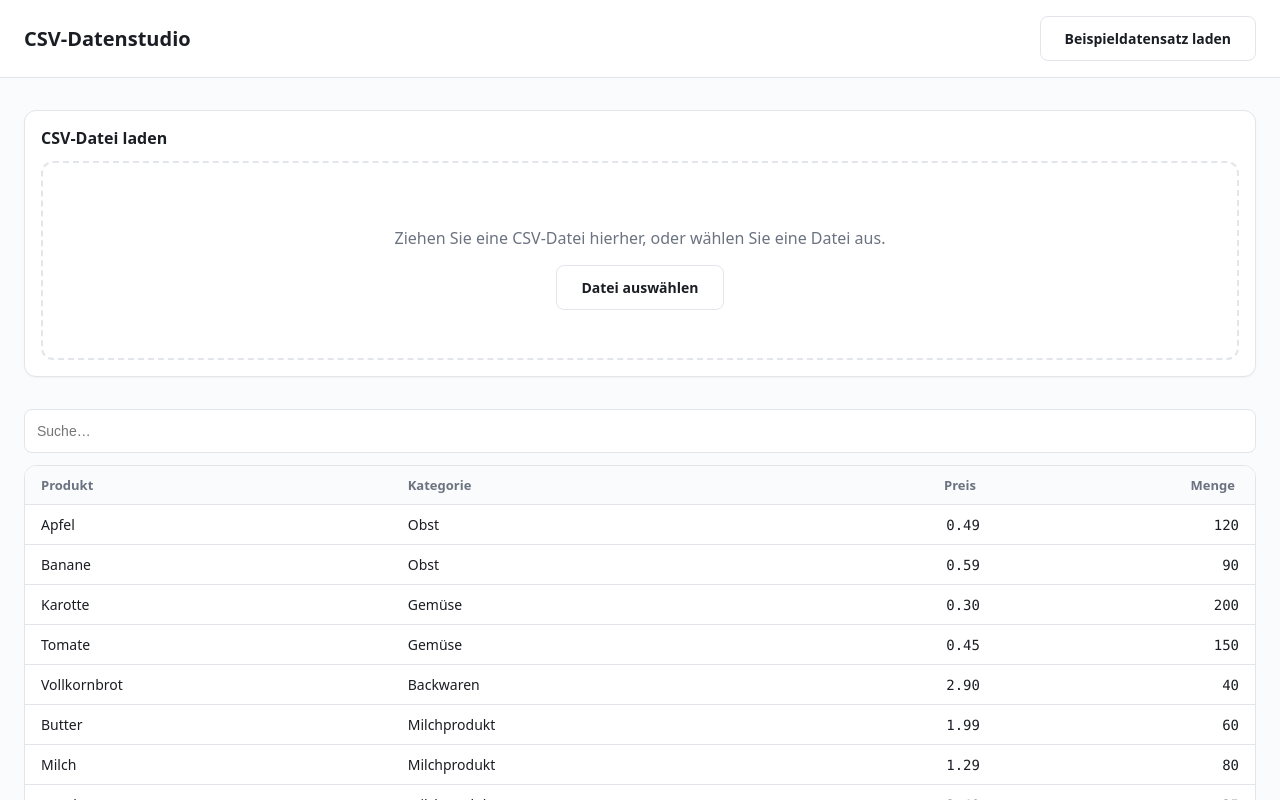
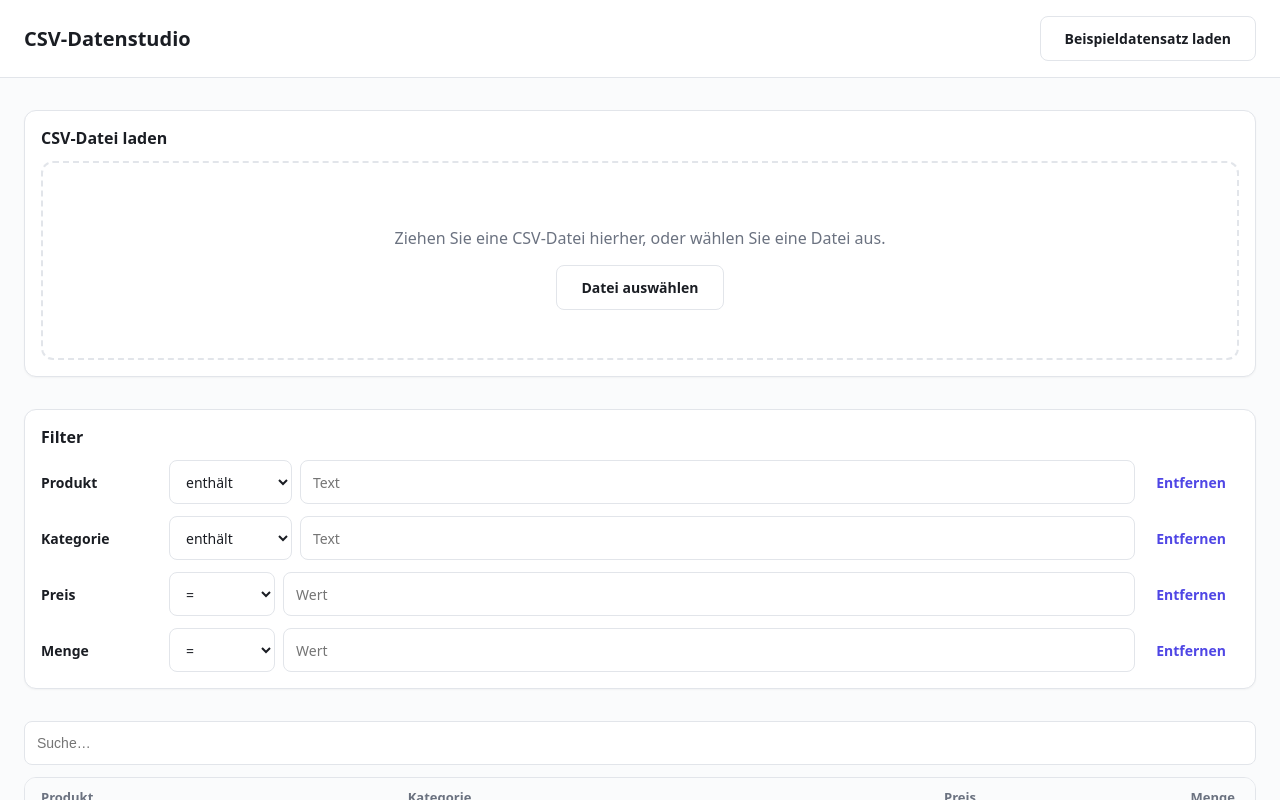
Before and after one commit to M3-13/e2e-spa-datastudio-20260905-103544-2392, a React (Vite) app: page / in a window 1280 px wide. Both pictures are taken after a click on the button "Beispieldatensatz laden". Shown: the top 800 px of the page. Built offline with nearby package versions, Linux system fonts and the light colour scheme.

Commit message:
feat: Filterzeile mit UND-verknüpften Spaltenbedingungen implementieren (#15)
Closes #6

Co-authored-by: office-crew <development@office-crew.dev>

```diff
--- a/src/features/filter/FilterRow.tsx
+++ b/src/features/filter/FilterRow.tsx
@@ -1,3 +1,235 @@
+import { useEffect, useState, type CSSProperties } from 'react';
+import { useAppState } from '../../state/AppStateContext';
+import { getVisibleColumns } from '../../data/pipeline';
+import type { ColumnDef, ColumnFilter, FilterOp } from '../../types';
+
+interface OpOption {
+  value: FilterOp;
+  label: string;
+}
+
+const TEXT_OPS: OpOption[] = [
+  { value: 'contains', label: 'enthält' },
+  { value: 'equals', label: 'gleich' },
+  { value: 'startsWith', label: 'beginnt mit' },
+];
+
+const NUMBER_OPS: OpOption[] = [
+  { value: 'eq', label: '=' },
+  { value: 'lt', label: '<' },
+  { value: 'gt', label: '>' },
+  { value: 'between', label: 'zwischen' },
+];
+
+interface Draft {
+  op: FilterOp;
+  value: string;
+  valueTo: string;
+}
+
+function defaultOpFor(column: ColumnDef): FilterOp {
+  return column.type === 'number' ? 'eq' : 'contains';
+}
+
+function opsFor(column: ColumnDef): OpOption[] {
+  return column.type === 'number' ? NUMBER_OPS : TEXT_OPS;
+}
+
+function buildDrafts(filters: ColumnFilter[]): Record<string, Draft> {
+  const out: Record<string, Draft> = {};
+  for (const filter of filters) {
+    out[filter.columnId] = {
+      op: filter.op,
+      value: filter.value,
+      valueTo: filter.valueTo ?? '',
+    };
+  }
+  return out;
+}
+
+const rowStyle: CSSProperties = {
+  display: 'flex',
+  alignItems: 'center',
+  gap: 'var(--space-1)',
+  flexWrap: 'wrap',
+};
+
+const columnLabelStyle: CSSProperties = {
+  minWidth: '120px',
+  fontSize: '14px',
+  fontWeight: 600,
+  color: 'var(--color-fg)',
+  overflow: 'hidden',
+  textOverflow: 'ellipsis',
+  whiteSpace: 'nowrap',
+};
+
+const fieldStyle: CSSProperties = {
+  backgroundColor: 'var(--color-surface)',
+  border: '1px solid var(--color-border)',
+  borderRadius: 'var(--radius-md)',
+  padding: '8px 12px',
+  minHeight: '44px',
+  color: 'var(--color-fg)',
+  fontSize: '14px',
+  fontFamily: 'var(--font-family)',
+};
+
+const selectStyle: CSSProperties = {
+  ...fieldStyle,
+  cursor: 'pointer',
+};
+
+const valueInputStyle: CSSProperties = {
+  ...fieldStyle,
+  flex: '1 1 160px',
+  minWidth: '120px',
+};
+
+const valueToInputStyle: CSSProperties = {
+  ...fieldStyle,
+  flex: '1 1 160px',
+  minWidth: '120px',
+};
+
 export default function FilterRow() {
-  return null;
+  const { state, dispatch } = useAppState();
+  const dataset = state.dataset;
+  const [drafts, setDrafts] = useState<Record<string, Draft>>(() =>
+    buildDrafts(state.filters),
+  );
+
+  useEffect(() => {
+    setDrafts(buildDrafts(state.filters));
+  }, [dataset]);
+
+  if (!dataset) {
+    return null;
+  }
+
+  const visibleColumns = getVisibleColumns(dataset, state.visibleColumnIds);
+
+  if (visibleColumns.length === 0) {
+    return null;
+  }
+
+  function syncDraft(columnId: string, draft: Draft) {
+    const active =
+      draft.op === 'between'
+        ? draft.value.trim() !== '' && draft.valueTo.trim() !== ''
+        : draft.value.trim() !== '';
+
+    if (active) {
+      const patch: Partial<ColumnFilter> = {
+        op: draft.op,
+        value: draft.value,
+      };
+      if (draft.op === 'between') {
+        patch.valueTo = draft.valueTo;
+      } else {
+        patch.valueTo = undefined;
+      }
+      dispatch({ type: 'SET_COLUMN_FILTER', columnId, patch });
+    } else {
+      dispatch({ type: 'REMOVE_COLUMN_FILTER', columnId });
+    }
+  }
+
+  function updateDraft(columnId: string, partial: Partial<Draft>) {
+    const current = drafts[columnId] ?? {
+      op: defaultOpFor(
+        visibleColumns.find((column) => column.id === columnId) ?? {
+          id: columnId,
+          name: columnId,
+          type: 'text',
+        },
+      ),
+      value: '',
+      valueTo: '',
+    };
+    const next = { ...current, ...partial };
+    setDrafts((prev) => ({ ...prev, [columnId]: next }));
+    syncDraft(columnId, next);
+  }
+
+  function removeFilter(columnId: string) {
+    setDrafts((prev) => {
+      const next = { ...prev };
+      delete next[columnId];
+      return next;
+    });
+    dispatch({ type: 'REMOVE_COLUMN_FILTER', columnId });
+  }
+
+  return (
+    <section className="panel">
+      <h2 className="panel-title">Filter</h2>
+      <div style={{ display: 'flex', flexDirection: 'column', gap: 'var(--space-2)' }}>
+        {visibleColumns.map((column) => {
+          const draft = drafts[column.id] ?? {
+            op: defaultOpFor(column),
+            value: '',
+            valueTo: '',
+          };
+          const options = opsFor(column);
+          const isNumber = column.type === 'number';
+
+          return (
+            <div key={column.id} style={rowStyle}>
+              <span style={columnLabelStyle} title={column.name}>
+                {column.name}
+              </span>
+              <select
+                value={draft.op}
+                onChange={(event) =>
+                  updateDraft(column.id, { op: event.target.value as FilterOp })
+                }
+                style={selectStyle}
+                aria-label={`Operator für ${column.name}`}
+              >
+                {options.map((option) => (
+                  <option key={option.value} value={option.value}>
+                    {option.label}
+                  </option>
+                ))}
+              </select>
+              <input
+                type="text"
+                inputMode={isNumber ? 'decimal' : 'text'}
+                value={draft.value}
+                onChange={(event) =>
+                  updateDraft(column.id, { value: event.target.value })
+                }
+                placeholder={isNumber ? 'Wert' : 'Text'}
+                style={valueInputStyle}
+                aria-label={`Wert für ${column.name}`}
+              />
+              {draft.op === 'between' && (
+                <input
+                  type="text"
+                  inputMode="decimal"
+                  value={draft.valueTo}
+                  onChange={(event) =>
+                    updateDraft(column.id, { valueTo: event.target.value })
+                  }
+                  placeholder="bis"
+                  style={valueToInputStyle}
+                  aria-label={`Bis-Wert für ${column.name}`}
+                />
+              )}
+              <button
+                type="button"
+                className="btn btn-ghost"
+                onClick={() => removeFilter(column.id)}
+                style={{ padding: '8px 12px', minHeight: '44px' }}
+                aria-label={`Filter für ${column.name} entfernen`}
+              >
+                Entfernen
+              </button>
+            </div>
+          );
+        })}
+      </div>
+    </section>
+  );
 }
```
